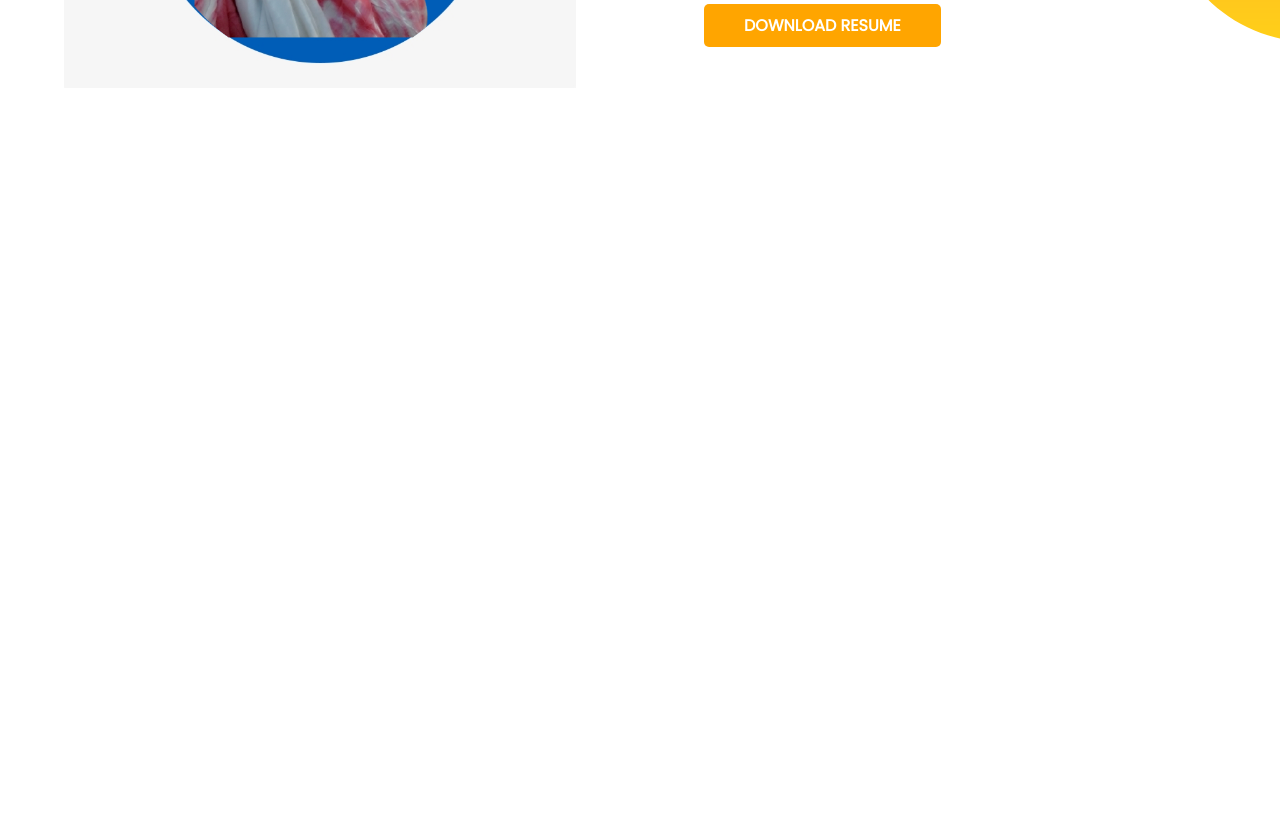
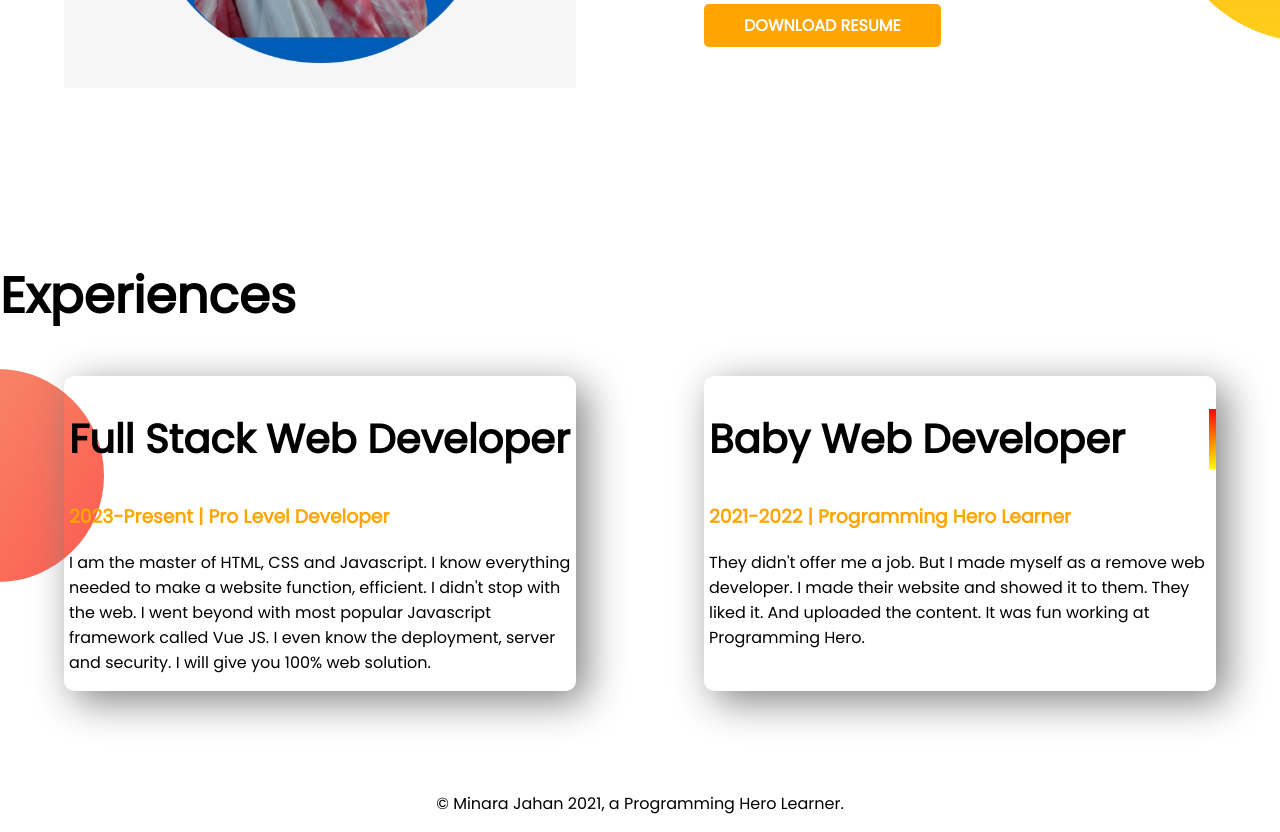
Before and after one commit to Minarajahan/developer-portfolio, a plain HTML site: page index.html in a window 1280 px wide. Shown: the part 1164-1996 px from the top of the page. Before the commit the page ends 1423 px from the top, so only its background shows below. Drawn offline with Linux system fonts and the light colour scheme.

Commit message:
footer added

```diff
--- a/index.html
+++ b/index.html
@@ -13,7 +13,7 @@
 </head>
 
 <body>
-    <section class="banner">
+    <section class="banner flexible-container">
         <div class="half-width">
             <h1>Welcome to </h1>
             <h1><span class="orange">Minara Jahan</span> World!</h1>
@@ -28,7 +28,7 @@
         </div>
         <div class="half-width"><img src="my photo/orange-circle-background (1).png"></div>
     </section>
-    <section class="dream-big">
+    <section class="dream-big flexible-container">
         <div class="half-width">
             <img src="my photo/17-179539_small-blue-circle-transparent-background.jpg">
         </div>
@@ -41,6 +41,30 @@
         </div>
 
     </section>
+    <section class="experiences-area">
+        <h1>Experiences</h1>
+        <div class="flexible-container">
+            <div class="experiences-item">
+                <h2>Full Stack Web Developer</h2>
+                <h3 class="orange">2023-Present | Pro Level Developer</h3>
+                <p>I am the master of HTML, CSS and Javascript. I know everything needed to make a website function,
+                    efficient. I didn't stop with the web. I went beyond with most popular Javascript framework called
+                    Vue
+                    JS. I even know the deployment, server and security. I will give you 100% web solution.</p>
+            </div>
+            <div class="experiences-item">
+                <h2 id="web-dev-exp">Baby Web Developer</h2>
+                <h3 class="orange">2021-2022 | Programming Hero Learner</h3>
+                <p>They didn't offer me a job. But I made myself as a remove web developer. I made their website and
+                    showed
+                    it to them. They liked it. And uploaded the content. It was fun working at Programming Hero.</p>
+            </div>
+
+        </div>
+    </section>
+    <footer>
+        <p>© Minara Jahan 2021, a Programming Hero Learner.</p>
+    </footer>
 
 </body>
 
--- a/style.css
+++ b/style.css
@@ -1,15 +1,18 @@
 body{
     font-family: 'Poppins', sans-serif;
     margin: 0;
-
 }
 h1{
     font-size: 50px;
-}
+ }
+ h2{
+     font-size: 40px;
+ }
+
 .orange{
     color:orange;
 }
-section{
+.flexible-container{
     display: flex;
     margin-bottom: 100px;
 }
@@ -41,3 +44,26 @@ section{
     background-repeat: no-repeat;
     background-position: right;
 }
+.experiences-item{
+    box-shadow: 10px 10px 40px grey;
+    width: 50%;
+    margin-left: 5%;
+    margin-right: 5%;
+    border-radius: 10px;
+    padding-left: 5px;
+
+}
+.experiences-area{
+    background-image: url(images/exp-bg.png);
+    background-repeat: no-repeat;
+    background-position: left;
+}
+#web-dev-exp{
+    border-right: 7px solid;
+    border-image: linear-gradient(red , yellow);
+    border-image-slice: 1;
+}
+footer p {
+    text-align: center;
+
+}
```
